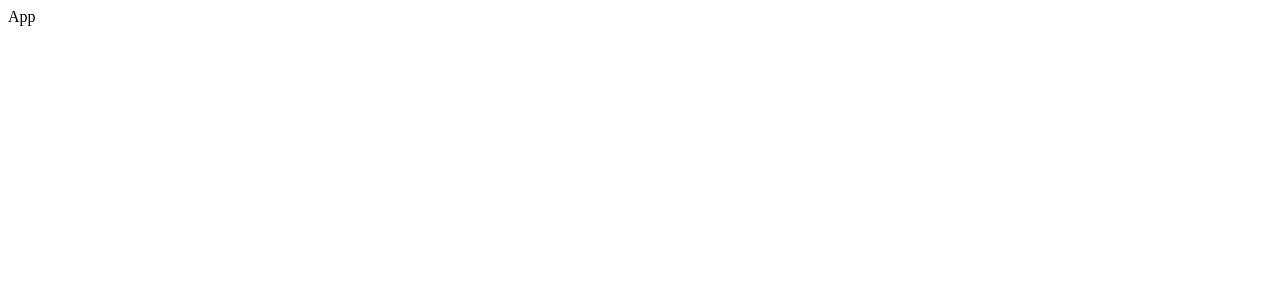
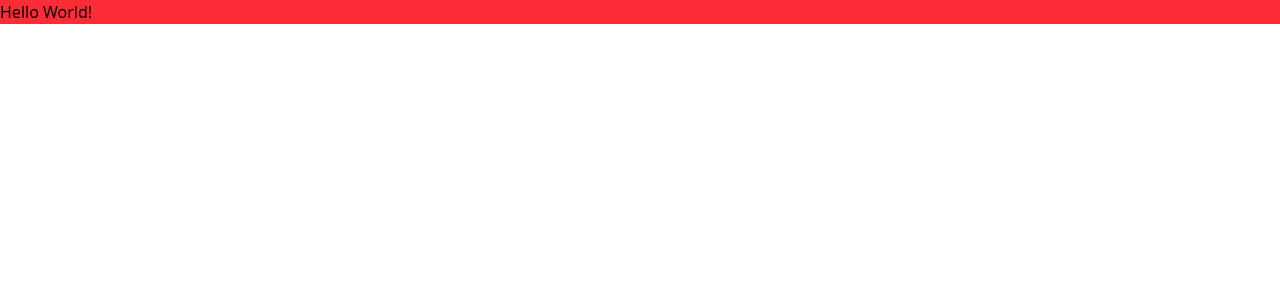
Before and after one commit to vitorxpd/react-template, a React (Vite) app: page / in a window 1280 px wide. Shown: the top 300 px of the page. Built offline with nearby package versions, Linux system fonts and the light colour scheme.

Commit message:
tailwind setup

```diff
--- a/package.json
+++ b/package.json
@@ -10,8 +10,10 @@
     "preview": "vite preview"
   },
   "dependencies": {
+    "@tailwindcss/vite": "^4.0.0",
     "react": "^18.3.1",
-    "react-dom": "^18.3.1"
+    "react-dom": "^18.3.1",
+    "tailwindcss": "^4.0.0"
   },
   "devDependencies": {
     "@types/node": "^22.10.10",
@@ -30,6 +32,7 @@
     "eslint-plugin-react-refresh": "^0.4.12",
     "globals": "^15.14.0",
     "prettier": "^3.3.2",
+    "prettier-plugin-tailwindcss": "^0.6.11",
     "typescript": "^5.5.4",
     "vite": "^6.0.5"
   }
--- a/src/App.tsx
+++ /dev/null
@@ -1,3 +0,0 @@
-export function App() {
-  return <div>App</div>;
-}
--- /dev/null
+++ b/src/index.css
@@ -0,0 +1 @@
+@import 'tailwindcss';
--- a/src/main.tsx
+++ b/src/main.tsx
@@ -1,10 +1,10 @@
+import './index.css';
+
 import { StrictMode } from 'react';
 import { createRoot } from 'react-dom/client';
 
-import { App } from './App';
-
 createRoot(document.getElementById('root')!).render(
   <StrictMode>
-    <App />
+    <div className="bg-red-500">Hello World!</div>
   </StrictMode>,
 );
--- a/vite.config.ts
+++ b/vite.config.ts
@@ -1,10 +1,11 @@
 import path from 'node:path';
 
+import tailwindcss from '@tailwindcss/vite';
 import react from '@vitejs/plugin-react-swc';
 import { defineConfig } from 'vite';
 
 export default defineConfig({
-  plugins: [react()],
+  plugins: [react(), tailwindcss()],
   resolve: {
     alias: {
       '@': path.resolve(__dirname, './src'),
```
Also changed, not shown: 2 other files (tests, documents, lock files or other folders).
